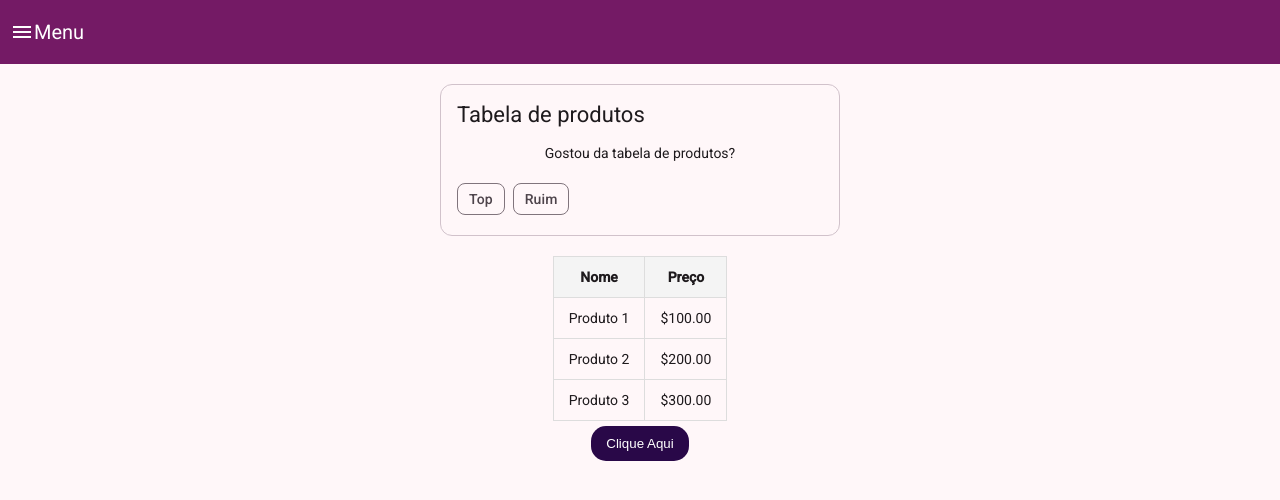
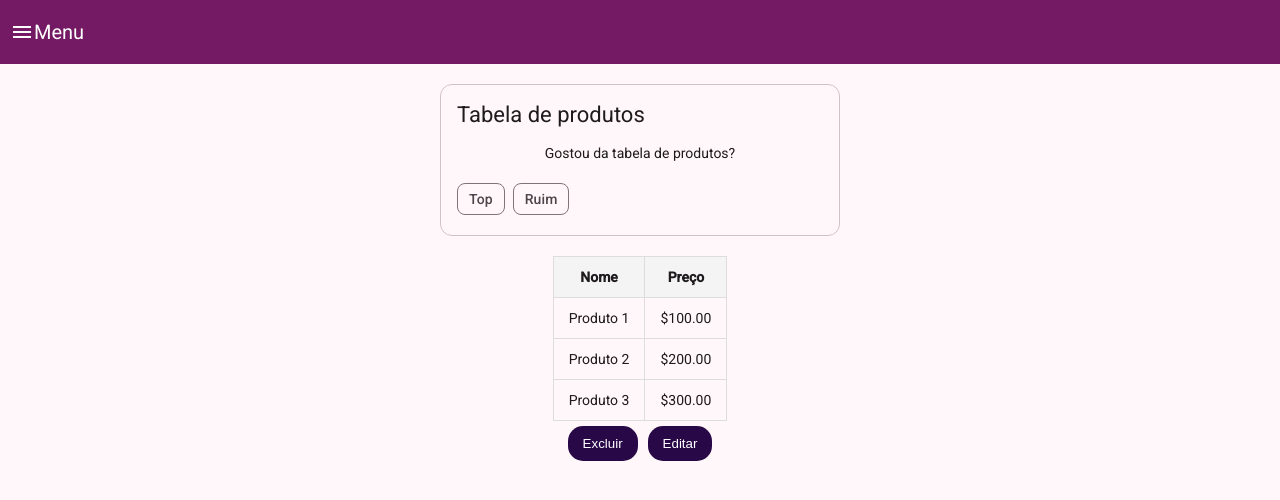
Before and after one commit to VitorioBarreto/angular-4a, an Angular app in the folder teste_an/: page / in a window 1280 px wide. Shown: the top 500 px of the page. Built offline with nearby package versions, Linux system fonts and the light colour scheme.

Commit message:
Adicao de feature de botoes "Excluir" e "Editar" na tabela

```diff
--- a/teste_an/src/app/app-module.ts
+++ b/teste_an/src/app/app-module.ts
@@ -16,7 +16,10 @@
   imports: [
     BrowserModule,
     AppRoutingModule,
+
+    // Importa o módulo de produtos e o mantém por padrão
     ProdutosModule,
+
     MatToolbarModule,
     MatIconModule,
     MatTableModule
--- a/teste_an/src/app/dados/tabela/tabela.html
+++ b/teste_an/src/app/dados/tabela/tabela.html
@@ -10,6 +10,18 @@
     <td mat-cell *matCellDef="let element"> {{element.valor}} </td>
   </ng-container>
 
+  <ng-container matColumnDef="acao">
+    <th mat-header-cell *matHeaderCellDef> Ações </th>
+    <td mat-cell *matCellDef="let element">
+      <!-- <button mat-button>Editar</button>
+      <button mat-button>Excluir</button> -->
+      <app-botao></app-botao>
+    </td>
+  </ng-container>
+
+
+
+
   <tr mat-header-row *matHeaderRowDef="displayedColumns"></tr>
   <tr mat-row *matRowDef="let row; columns: displayedColumns;"></tr>
 </table>
--- a/teste_an/src/app/dados/tabela/tabela.ts
+++ b/teste_an/src/app/dados/tabela/tabela.ts
@@ -9,7 +9,7 @@
 })
 export class Tabela {
 
-  displayedColumns: string[] = ['nome', 'valor'];
+  displayedColumns: string[] = ['nome', 'valor', 'acao'];
 
   dataSource: Produto[] = [
     {name: 'coca', valor: 10},
--- a/teste_an/src/app/shared/botao/botao.html
+++ b/teste_an/src/app/shared/botao/botao.html
@@ -1 +1,2 @@
-<button (click)="onClick()">Clique Aqui</button>
+<button (click)="onClick()">Excluir</button>
+<button (click)="onClick()">Editar</button>
--- a/teste_an/src/index.html
+++ b/teste_an/src/index.html
@@ -11,5 +11,5 @@
 </head>
   <body>
     <app-root></app-root>
-  </body>
+    </body>
 </html>
```
Also changed, not shown: teste_an/src/app/dados/dados-module.ts (+7 -1 lines).
